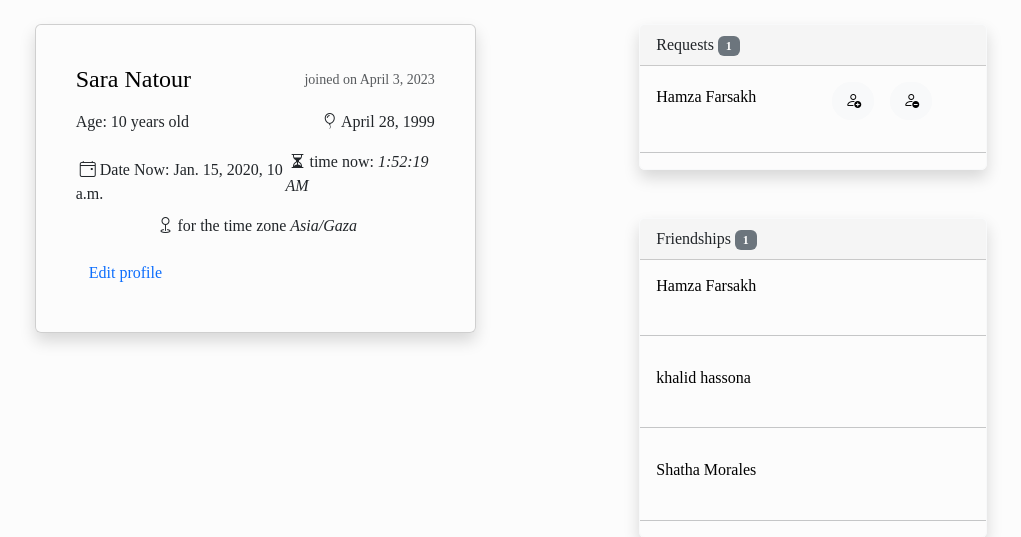
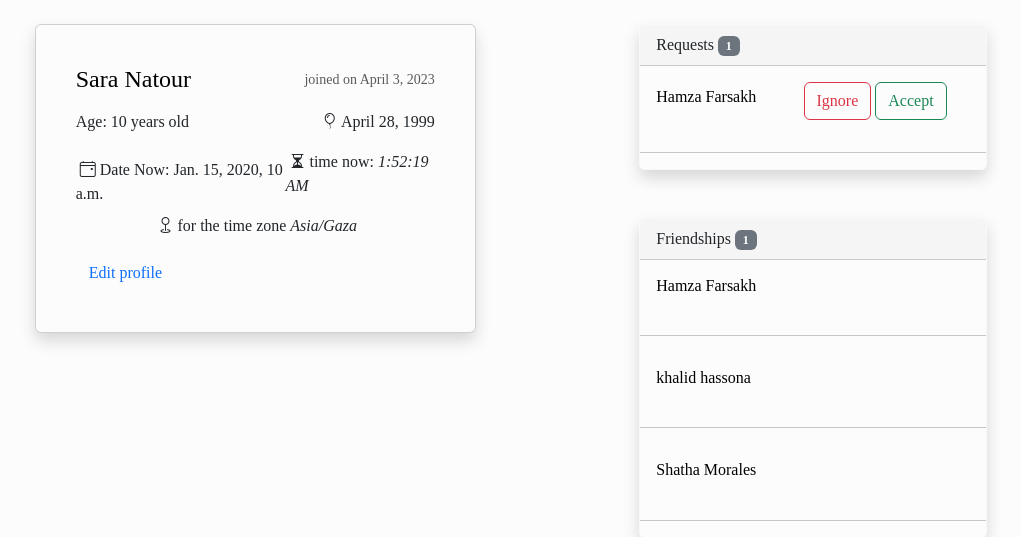
Before and after one commit to saranatour1/Moods, a Django app: template moods_project/login_with_regestration/templates/userprofile.html in a window 1280 px wide. Shown: the part 76-613 px from the top of the page, without its empty margins (129-1150 px from the left). Run offline with Django 3.2, Linux system fonts and the light colour scheme; data comes from the database, SQL or seed files in the repository; both versions use the stored data as it was after the commit; tables that the repository leaves empty hold one stand-in row (values such as "Sample post"); the template is opened without the code that fills it: values that come from a table or form of the project are taken from there, most other values are stand-ins (such as "Sample title", 1, 10 or a date in 2020); some libraries are stand-ins or nearby versions; some web fonts are replaced.

Commit message:
accept and add a firend request on the main profile page

```diff
--- a/moods_project/login_with_regestration/templates/userprofile.html
+++ b/moods_project/login_with_regestration/templates/userprofile.html
@@ -148,12 +148,14 @@
                     </h6>
                     <p class="card-text">
                     <div class="d-grid gap-2 d-md-flex justify-content-md-end">
+                      <div class="text-end">
+                        <a href="/delete-request/{{request.id}}" class="btn btn-outline-danger">Ignore</a>
+                        <a href="/accept-request/{{request.id}}" class="btn btn-outline-success">Accept</a>
+                      </div>
 
-                      <button class="btn btn-light me-md-2 rounded-5 " type="button">
-                        <i class="bi bi-person-add"></i>
-                      </button>
-                      <button class="btn btn-light rounded-5" type="button">
-                        <i class="bi bi-person-dash"></i>
+
+
+
                       </button>
                     </div>
                     </p>
```
Also changed, not shown: moods_project/db.sqlite3.
